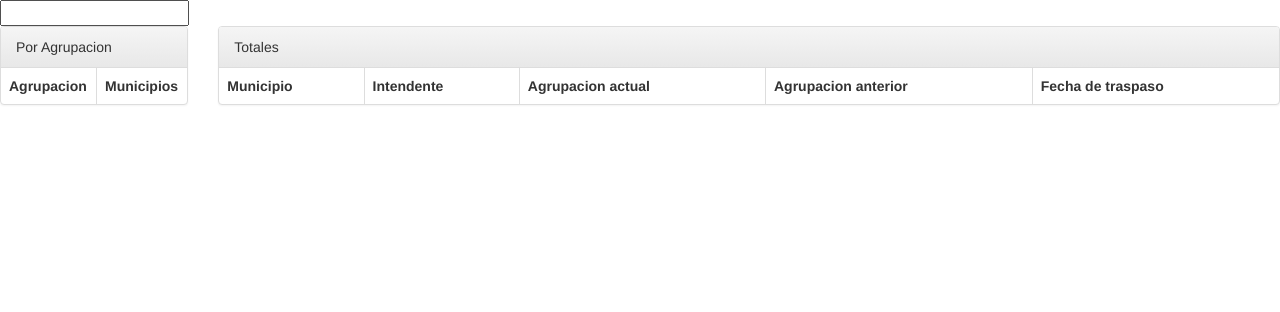
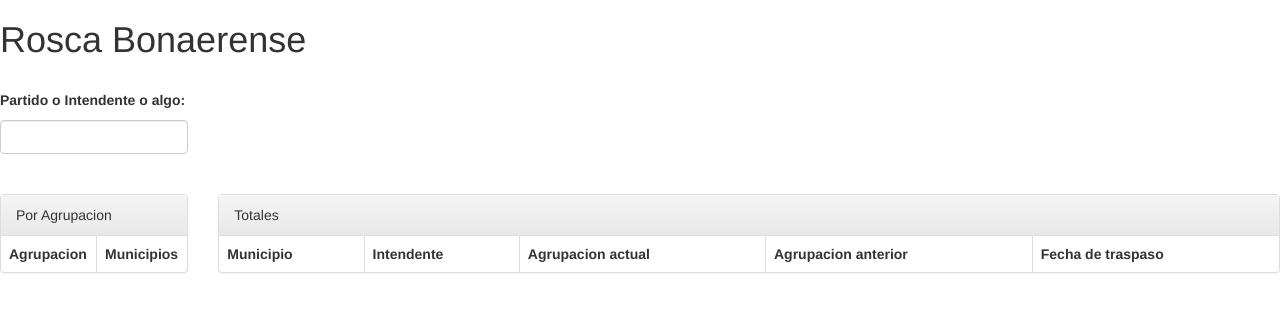
Before and after one commit to alvarezgarcia/rosca-bonaerense, a website: page public/index.html in a window 1280 px wide. Drawn offline with nearby package versions, Linux system fonts and the light colour scheme; no server answers.

Commit message:
Se hacen cambios e la interfaz

```diff
--- a/public/index.html
+++ b/public/index.html
@@ -2,7 +2,6 @@
 <html ng-app="roscaApp">
 <head>
 	<meta charset="utf-8">
-	<meta name="viewport" content="width=device-width, initial-scale=1">
 
 	<script src="lib/angular/angular.min.js"></script>
 	<script src="js/controllers.js"></script>
@@ -13,15 +12,23 @@
 </head>
 <body ng-controller="PartidosListaController">
 
+	<h1>Rosca Bonaerense</h1>
+	<br>
 
-	<input ng-model="query">
 	<div class="row">
 		<div class="col-md-2">
+			<p><b>Partido o Intendente o algo:</b></p>
+			<input ng-model="query" class="form-control">
+		</div>
+	</div>
+	<br>
+	<br>
 
 
+	<div class="row">
+		<div class="col-md-2">
 			<div class="panel panel-default">
 	    		<div class="panel-heading">Por Agrupacion</div>
-
 					<table class="table table-hover table-bordered">
 						<thead>
 						<tr>
@@ -29,6 +36,7 @@
 							<th>Municipios</th>
 						</tr>
 						</thead>
+
 						<tbody>
 						<tr ng-repeat="agrupacion in agrupaciones">
 							<td><a href=# ng-click="filtrar(agrupacion[0])">{{agrupacion[0]}}</a></td>
@@ -36,10 +44,8 @@
 						</tr>
 						</tbody>
 					</table>
-
 			</div>
 		</div>
-
 
 		<div class="col-md-10">
 			<div class="panel panel-default">
@@ -68,6 +74,6 @@
 		</div>
 	</div>
 
-	 </div>
+
 </body>
 </html>
```
Lines whose indentation alone changed are shown as unchanged.
